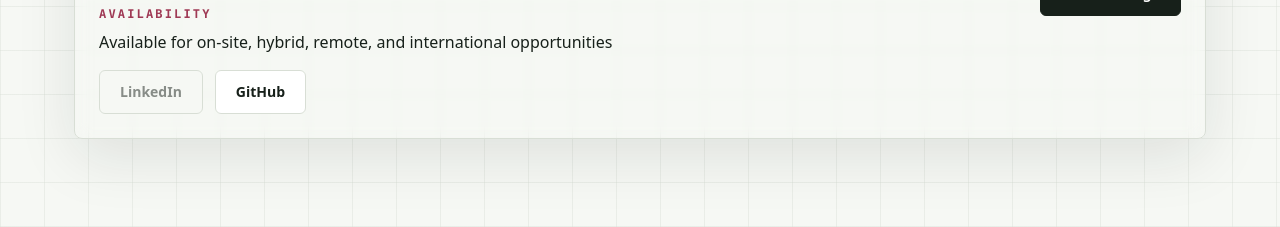
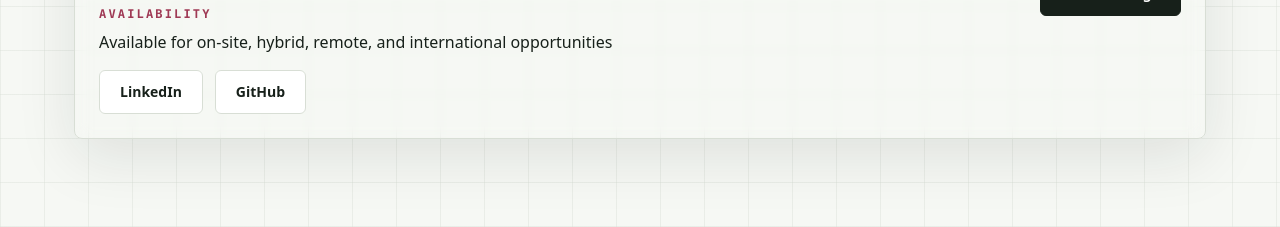
Before and after one commit to andres29582/Portafolio-web, a Next.js app: page / in a window 1280 px wide. Shown: the part 6198-6425 px from the top of the page. Built offline with nearby package versions, Linux system fonts and the light colour scheme.

Commit message:
Add LinkedIn contact link

```diff
--- a/src/data/profile.ts
+++ b/src/data/profile.ts
@@ -65,7 +65,7 @@ export const profile = {
       en: "Available for on-site, hybrid, remote, and international opportunities",
     },
     links: [
-      { label: "LinkedIn", href: undefined },
+      { label: "LinkedIn", href: "https://www.linkedin.com/in/andres-pignoloni-857462312" },
       { label: "GitHub", href: "https://github.com/andres29582" },
     ] satisfies ProfileLink[],
   },
```
